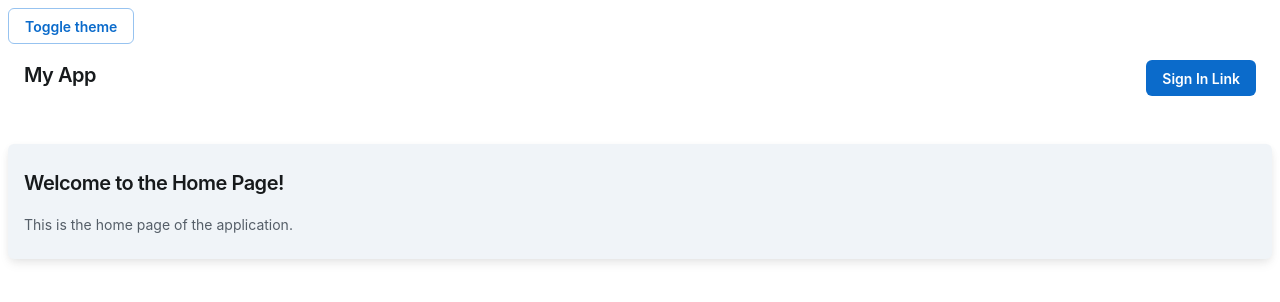
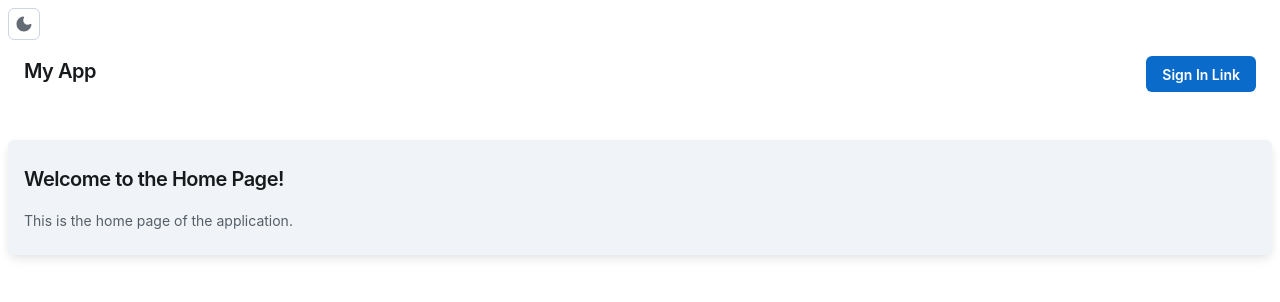
Before and after one commit to Slayare/adventure-frontend, a React app: page / in a window 1280 px wide. Shown: the top 302 px of the page. Built offline with nearby package versions, Linux system fonts and the light colour scheme.

Commit message:
Rename DarkModeToggle and use icon

```diff
--- a/package.json
+++ b/package.json
@@ -20,6 +20,7 @@
     "@emotion/react": "^11.11.4",
     "@emotion/styled": "^11.11.5",
     "@fontsource/inter": "^5.0.18",
+    "@mui/icons-material": "^5.15.15",
     "@mui/joy": "^5.0.0-beta.36",
     "@testing-library/user-event": "^14.5.2",
     "jest": "^29.5.0",
--- a/src/Routes.tsx
+++ b/src/Routes.tsx
@@ -3,11 +3,11 @@ import { BrowserRouter as Router, Switch, Route } from "react-router-dom";
 
 import { HomePage } from "@/pages/HomePage";
 import { SignIn } from "@/pages/SignIn";
-import { DarkModeToggle } from "@/ui/DarkModeToggle";
+import { ColorSchemeToggle } from "@/ui/ColorSchemeToggle";
 
 const Routes = () => (
   <CssVarsProvider>
-    <DarkModeToggle />
+    <ColorSchemeToggle />
     <Router>
       <Switch>
         <Route exact path="/" component={HomePage} />
--- /dev/null
+++ b/src/ui/ColorSchemeToggle/ColorSchemeToggle.tsx
@@ -0,0 +1,31 @@
+import DarkModeRoundedIcon from "@mui/icons-material/DarkModeRounded";
+import LightModeRoundedIcon from "@mui/icons-material/LightModeRounded";
+import { IconButtonProps, IconButton, useColorScheme } from "@mui/joy";
+import { useEffect, useState } from "react";
+
+import { useToggleMode } from "@/hooks/useToggleMode";
+
+const ColorSchemeToggle = ({ onClick, ...other }: IconButtonProps) => {
+  const [mounted, setMounted] = useState(false);
+  const { mode } = useColorScheme();
+  const toggleMode = useToggleMode();
+
+  useEffect(() => {
+    setMounted(true);
+  }, []);
+
+  return (
+    <IconButton
+      aria-label="toggle light/dark mode"
+      size="sm"
+      variant="outlined"
+      disabled={!mounted}
+      onClick={toggleMode}
+      {...other}
+    >
+      {mode === "light" ? <DarkModeRoundedIcon /> : <LightModeRoundedIcon />}
+    </IconButton>
+  );
+};
+
+export default ColorSchemeToggle;
--- /dev/null
+++ b/src/ui/ColorSchemeToggle/index.ts
@@ -0,0 +1 @@
+export { default as ColorSchemeToggle } from "./ColorSchemeToggle";
--- a/src/ui/DarkModeToggle/DarkModeToggle.tsx
+++ /dev/null
@@ -1,25 +0,0 @@
-import { useState, useEffect } from "react";
-import Button from "@mui/joy/Button";
-
-import { useToggleMode } from "@/hooks/useToggleMode";
-
-const DarkModeToggle = () => {
-  const [mounted, setMounted] = useState(false);
-  const toggleMode = useToggleMode();
-
-  useEffect(() => {
-    setMounted(true);
-  }, []);
-
-  if (!mounted) {
-    return null;
-  }
-
-  return (
-    <Button variant="outlined" onClick={toggleMode}>
-      Toggle theme
-    </Button>
-  );
-};
-
-export default DarkModeToggle;
--- a/src/ui/DarkModeToggle/index.ts
+++ /dev/null
@@ -1 +0,0 @@
-export { default as DarkModeToggle } from "./DarkModeToggle";
```
Also changed, not shown: 2 other files (tests, documents, lock files or other folders).
